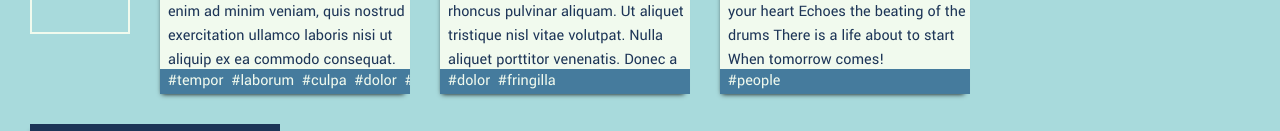
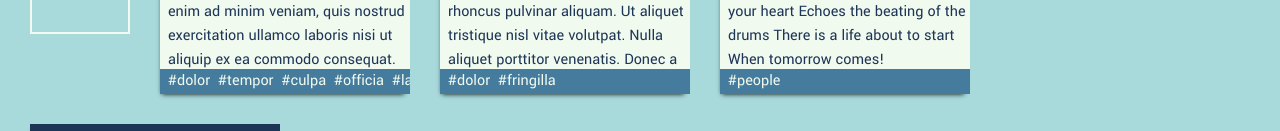
Before and after one commit to EriKuroi/testNyblesoft, a React (Create React App) app: page / in a window 1280 px wide. Shown: the part 266-397 px from the top of the page. Built offline with nearby package versions, Linux system fonts and the light colour scheme.

Commit message:
Add edit note feature

```diff
--- a/src/App.js
+++ b/src/App.js
@@ -1,5 +1,5 @@
 import './App.scss';
-import { useState } from 'react';
+import { useState, useEffect } from 'react';
 import { saveAs } from 'file-saver';
 import Modal from 'react-modal';
 
@@ -16,6 +16,7 @@ function App() {
   const [notes, setNotes] = useState(notesFile);
   const [modalIsOpen, setIsOpen] = useState(false);
   const [loadModalIsOpen, setLoadModalIsOpen] = useState(false);
+  const [nowInEdit, setNowInEdit] = useState(null);
 
   function openModal() {
     setIsOpen(true);
@@ -42,8 +43,10 @@ function App() {
       saveToFile(JSON.stringify(newNotes));
     }
   };
-  const editCard = (data) => {
-    console.log('card', data)
+  const editCard = (id) => {
+    const index = findCardIndex(id);
+    setNowInEdit(notes[index]);
+    openModal()
   };
   const handleHashtagClick = (hashtag) => {
     console.log(hashtag)
@@ -85,8 +88,16 @@ function App() {
     const blob = new Blob([dataString], { type: "application/json" });
     saveAs(blob, "notes.json");
   };
-  const handleSave = (current) => {
-    const newNotes = [...notes, current];
+  const handleSave = (type, current, oldId) => {
+    const newNotes = notes.map(elem => elem)
+    if (type === 'new') {
+      newNotes.push(current);
+    } else if (type === 'old') {
+      const index = findCardIndex(oldId);
+      newNotes[index] = current
+    } else {
+      throw console.error('cant save', type, current);
+    }
     setNotes(newNotes);
     const notesString = JSON.stringify(newNotes);
     saveToFile(notesString);
@@ -98,7 +109,7 @@ function App() {
         <button className="addButton" onClick={addNote}>+</button>
         {!!notes.length && notes.map(elem => <NoteCard
           key={elem.id}
-          title={elem.header}
+          title={elem.title}
           text={elem.text}
           hashtags={elem.hashtags}
           id={elem.id}
@@ -117,6 +128,7 @@ function App() {
           <NoteEditor
             handleSave={handleSave}
             closeModal={closeModal}
+            currentEdited={nowInEdit}
           ></NoteEditor>
         </Modal>
         <Modal
--- a/src/App.scss
+++ b/src/App.scss
@@ -47,22 +47,7 @@ main {
   color: library.$text;
 }
 
-#text {
-  margin: 0;
-  border-radius: 0;
-  width: 99.5%;
-  height: 100%;
-  color: library.$text;
-  background-color: transparent;
-  resize: none;
-  position: absolute;
-  top: 0;
-  left: 0;
-  border: none;
-  &:focus{
-    outline: none;
-  }
-}
+
 
 .note-overlay {
   @include library.overlay;
--- a/src/components/noteCard/NoteCard.js
+++ b/src/components/noteCard/NoteCard.js
@@ -3,9 +3,7 @@ import uuid from 'react-uuid'
 import { ReactComponent as DeleteLogo } from '../../assets/trash-alt-solid.svg';
 
 const NoteCard = ({ id, title, text, hashtags, handleCardClick }) => {
-    const findCard = (e) => {
-        return e.target.classList.contains('note-card') ? e.target : e.target.parentNode;
-    };
+
     const handleClick = (e) => {
         if (e.target.tagName.toLowerCase() === 'span') {
             handleCardClick('hash', e.target.innerText);
--- a/src/components/noteEditor/NoteEditor.js
+++ b/src/components/noteEditor/NoteEditor.js
@@ -2,15 +2,25 @@ import './noteEditor.scss';
 import { useState, useRef, useEffect } from 'react';
 import uuid from 'react-uuid';
 
-const NoteEditor = ({ handleSave, closeModal }) => {
+const NoteEditor = ({ handleSave, closeModal, currentEdited }) => {
     const textInput = useRef(null);
     const [currentNoteText, setCurrentNoteText] = useState('');
     const [currentHashtags, setCurrentHashtags] = useState([]);
     const [currentTitle, setCurrentTitle] = useState('No Title');
+    const [currentId, setCurrentId] = useState(null);
 
+    const applyCurrentNote = (note) => {
+        setCurrentTitle(note.title);
+        setCurrentNoteText(note.text);
+        setCurrentHashtags(note.hashtags);
+        setCurrentId(note.id);
+    }
     useEffect(() => {
         textInput.current.focus();
-    }, []);
+        if (currentEdited) {
+            applyCurrentNote(currentEdited);
+        }
+    }, [currentEdited]);
 
     const applyHighlights = (text) => {
         const regexp = /#\w*/g;
@@ -34,7 +44,7 @@ const NoteEditor = ({ handleSave, closeModal }) => {
         const regexp = /#\w*/g;
         if (text.match(regexp)) {
             setCurrentHashtags(text.match(regexp).map(el => el.slice(1)));
-        }else{ setCurrentHashtags([])};
+        } else { setCurrentHashtags([]) };
     }
     const nandleScroll = (e) => {
         const scrollPos = e.target.scrollTop;
@@ -44,11 +54,18 @@ const NoteEditor = ({ handleSave, closeModal }) => {
 
     const handleSaveClick = () => {
         const current = {};
-        current.header = currentTitle;
+        current.title = currentTitle;
         current.text = currentNoteText;
         current.hashtags = currentHashtags;
         current.id = `${uuid()}`;
-        handleSave(current);
+
+        if (currentEdited) {
+            handleSave('old', current, currentId);
+            setCurrentId(current.id);
+        } else {
+            setCurrentId(current.id);
+            handleSave('new', current);
+        }
     };
     return (
         <>
@@ -60,7 +77,7 @@ const NoteEditor = ({ handleSave, closeModal }) => {
                     name="title"
                     id="title"
                     value={currentTitle}
-                    onChange={handleTitleInput}
+                    onInput={handleTitleInput}
                 />
             </div>
             <div className="container">
@@ -75,6 +92,7 @@ const NoteEditor = ({ handleSave, closeModal }) => {
                     ref={textInput}
                     onInput={handleInputText}
                     onScroll={nandleScroll}
+                    value={currentNoteText}
                 />
             </div>
             <div className="note-footer">
--- a/src/components/noteEditor/noteEditor.scss
+++ b/src/components/noteEditor/noteEditor.scss
@@ -29,7 +29,6 @@
         color: library.$text;
         background-color: library.$paper;
         color: library.$text;
-        border: none;
 
         &:focus {
             outline: library.$blue solid 1px;
@@ -70,12 +69,13 @@
     width: 100%;
     height: 100%;
     overflow-x: hidden;
-    padding: 1px 0 0 1px;
+    padding: 2px 0 0 1px;
 }
 
 mark {
     color: transparent;
     background-color: library.$lightblue;
+
 }
 
 .note-footer {
@@ -113,4 +113,23 @@ mark {
             box-shadow: 3px 3px 8px 3px rgba(library.$darkblue, 0.6) inset;
         }
     }
+
 }
+
+#text {
+    margin: 0;
+    border-radius: 0;
+    width: 99.5%;
+    height: 100%;
+    color: library.$text;
+    background-color: transparent;
+    resize: none;
+    position: absolute;
+    top: 0;
+    left: 0;
+
+    &:focus {
+        outline: none;
+    }
+
+}
--- a/src/notes.json
+++ b/src/notes.json
@@ -1,24 +1,24 @@
 [
    {
-        "header": "My last imprisoned exhale",
+        "title": "My last imprisoned exhale",
             "text": "Lorem ipsum #dolor sit amet, consectetur adipiscing elit, sed do eiusmod #tempor incididunt ut labore et dolore magna aliqua. Ut enim ad minim veniam, quis nostrud exercitation ullamco laboris nisi ut aliquip ex ea commodo consequat. Duis aute irure dolor in reprehenderit in voluptate velit esse cillum dolore eu fugiat nulla pariatur. Excepteur sint occaecat cupidatat non proident, sunt in #culpa qui #officia deserunt mollit anim id est #laborum.",
-        "hashtags": ["tempor", "laborum", "culpa", "dolor", "officia"],
+        "hashtags": ["dolor", "tempor", "culpa", "officia", "laborum"],
         "id": "001"
     },
     {
-        "header": "The song of stork",
+        "title": "The song of stork",
         "text": "Lorem ipsum #dolor sit amet, consectetur adipiscing elit. Nam hendrerit nisi sed sollicitudin pellentesque. Nunc posuere purus rhoncus pulvinar aliquam. Ut aliquet tristique nisl vitae volutpat. Nulla aliquet porttitor venenatis. Donec a dui et dui #fringilla consectetur id nec massa. Aliquam erat volutpat. Sed ut dui ut lacus dictum fermentum vel tincidunt neque. Sed sed lacinia lectus. Duis sit amet sodales felis. Duis nunc eros, mattis at dui ac, convallis semper risus. In adipiscing ultrices tellus, in suscipit massa vehicula eu.",
         "hashtags": ["dolor", "fringilla"],
         "id": "002"
     },
     {
-        "header": "Do you hear the people sing?",
+        "title": "Do you hear the people sing?",
         "text": "Do you hear the #people sing?\nSinging a song of angry men?\nIt is the music of a people\nWho will not be slaves again!\nWhen the beating of your heart\nEchoes the beating of the drums\nThere is a life about to start\nWhen tomorrow comes!",
         "hashtags": ["people"],
         "id": "003"
     },
     {
-        "header": "Lorem ipsum dolor sit amet, consectetur adipiscing elit, sed do eiusmod",
+        "title": "Lorem ipsum dolor sit amet, consectetur adipiscing elit, sed do eiusmod",
         "text": "Lorem ipsum #dolor sit amet, consectetur adipiscing elit, sed do eiusmod #tempor incididunt ut labore et dolore magna aliqua. Ut enim ad minim veniam, quis nostrud exercitation ullamco laboris nisi ut aliquip ex ea commodo consequat. Duis aute irure dolor in reprehenderit in voluptate velit esse cillum dolore eu fugiat nulla pariatur. Excepteur sint occaecat cupidatat non proident, sunt in #culpa qui officia deserunt mollit anim id est #laborum.",
         "hashtags": [],
         "id": "004"
```
